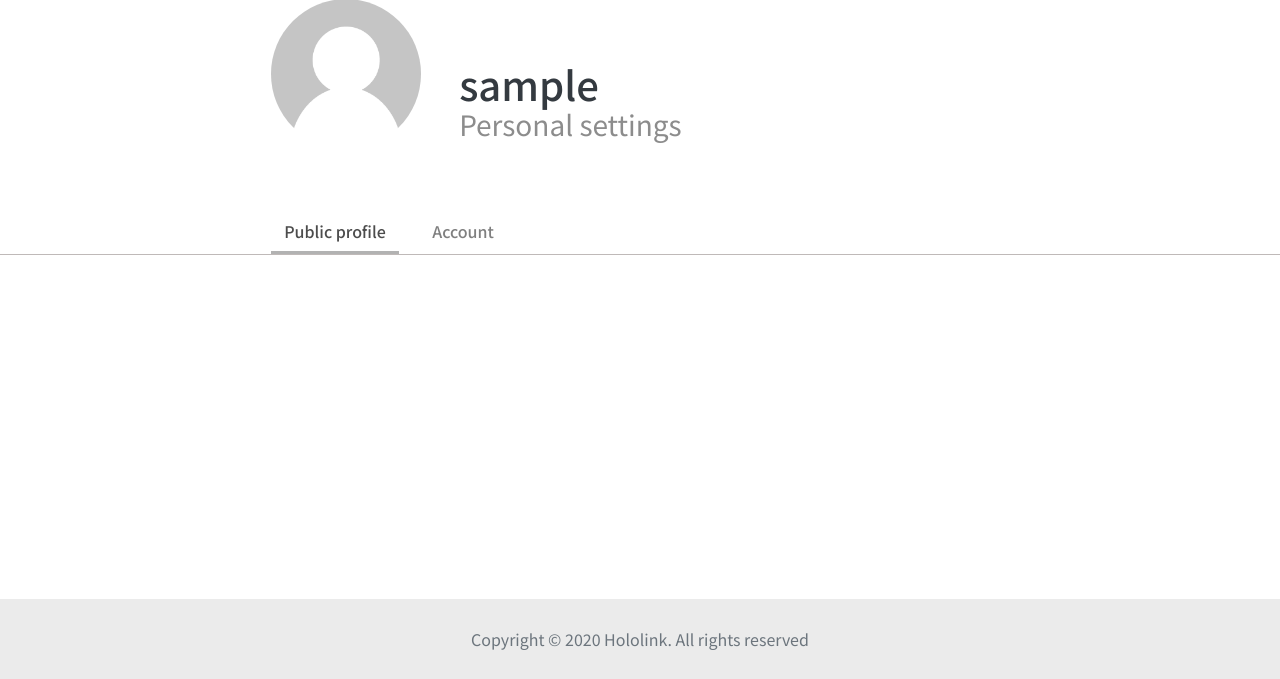
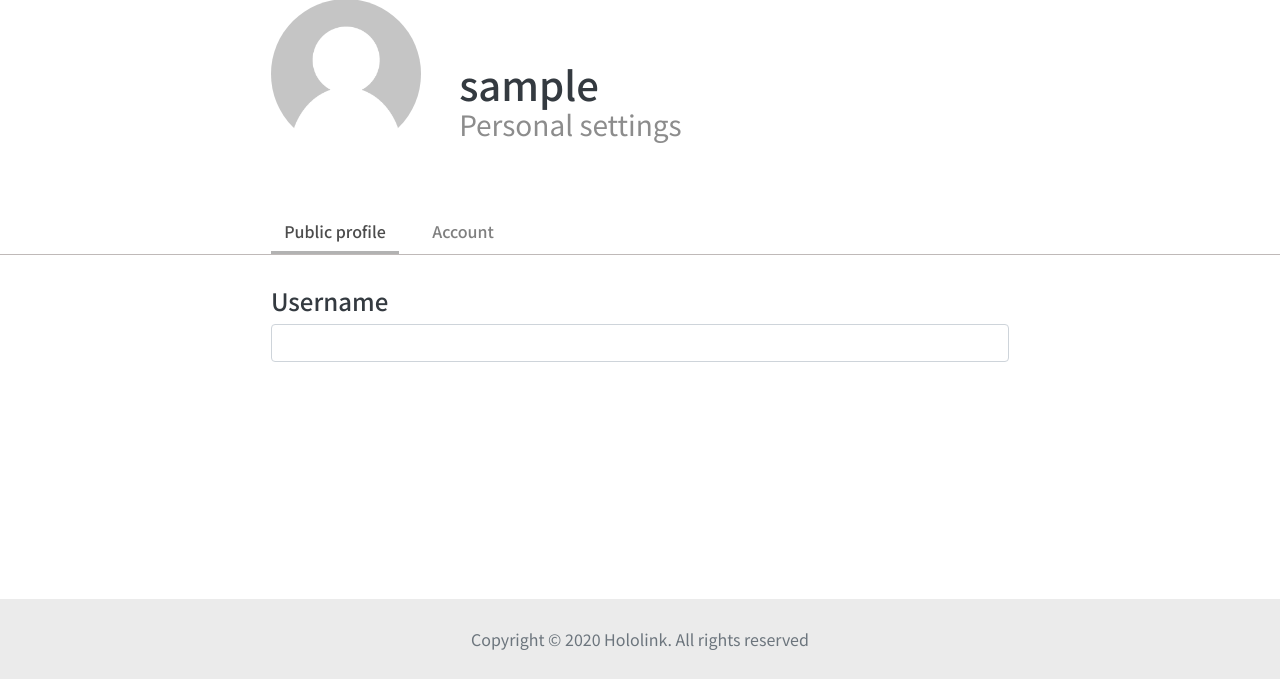
Before and after one commit to EiffelFly/hololink-main-frame, a Django app: a page that uses hololink/templates/user_settings_publicprofile.html in a window 1280 px wide. Shown: the part 121-800 px from the top of the page. Run offline with Django 3.2, Linux system fonts and the light colour scheme; the visitor is signed in with stand-in values (Sample User, id 1); some libraries are stand-ins or nearby versions.

Commit message:
[User setting]- finished the basic structure of user_setting view

```diff
--- a/hololink/hololink/forms.py
+++ b/hololink/hololink/forms.py
@@ -5,8 +5,8 @@ from django.contrib.auth.models import User
 
 class UserSettingsForm(forms.ModelForm):
 
-    name = forms.CharField(
-        label=_('User Name'),
+    username = forms.CharField(
+        label=_('Username'),
         required = False,
         widget=forms.TextInput(
             attrs={
@@ -17,7 +17,7 @@ class UserSettingsForm(forms.ModelForm):
     )
 
     bio = forms.CharField(
-        label=_('User Bio'),
+        label=_('Bio'),
         required = False,
         widget=forms.Textarea(
             attrs={
@@ -28,16 +28,12 @@ class UserSettingsForm(forms.ModelForm):
         ),
     )
 
-    avatar = forms.imagefield(
-        upolads_to='user_avatar'
+    avatar = forms.ImageField(
+        label=_('Avatar'),
         required = False,
-        widget = forms.FileInput(
-            attrs={
-                'style'='',
-            }
-        )
+        widget = forms.FileInput()
     )
 
     class Meta:
         model = User
-        fields = ['name', 'bio', 'avatar']
+        fields = ['username', 'bio', 'avatar']
--- a/hololink/hololink/views.py
+++ b/hololink/hololink/views.py
@@ -1,6 +1,7 @@
 from django.shortcuts import render, redirect, get_object_or_404
 from django.urls import reverse
 from accounts.forms import SignUpWithEmailForm
+from .forms import UserSettingsForm
 from django.core.mail import send_mail
 from django.conf import settings
 from project.models import Project
@@ -12,6 +13,7 @@ from django.utils import timezone
 from django.contrib import messages
 from django.utils.translation import gettext as _
 from django.db.models import Sum
+
 
 
 def now():
@@ -156,7 +158,15 @@ def user_settings(request, slug):
     profile = get_object_or_404(Profile, user=request.user)
 
     context = {
-        'profile' : profile,
+        'form': None,
+        'tips': [],
+        'profile':profile,
     }
 
+    if request.method == 'POST':
+        pass
+    else:
+        form = UserSettingsForm()
+        context['form'] = form
+
     return render(request, 'user_settings_publicprofile.html', context)
--- a/hololink/templates/user_settings_publicprofile.html
+++ b/hololink/templates/user_settings_publicprofile.html
@@ -7,7 +7,7 @@
 <div class="container-fluid">
     {% include 'user_settings_navbar.html' %}
     <div class="row">
-        <div class="col">
+        <div class="col" style="max-width: 60%; margin: 2rem auto 0 auto;">
             <form method="post" novalidate>
                 {% csrf_token %}
                 {% if form.errors %}
@@ -29,9 +29,11 @@
                                 <small class="text-danger">{{ error }}</small>
                                 {% endfor %}
                             {% else %}
-                                {% if field.label == 'name' or field.label == '使用者名稱' %}
-                                {% elif field.label == 'bio' or field.label == '自我介紹' %}
-                                {% elif field.label == 'avatar' or field.label == '大頭貼' %}
+                                {% if field.label == 'Username' or field.label == '使用者名稱' %}
+                                    <h5 style="font-size: 1.5rem; ">{% trans "Username" %}</h5>
+                                    {% render_field field class+='form-control'%}
+                                {% elif field.label == 'Bio' or field.label == '自我介紹' %}
+                                {% elif field.label == 'Avatar' or field.label == '大頭貼' %}
                                 {% endif %}
                             {% endif %}
                         </div>
```
